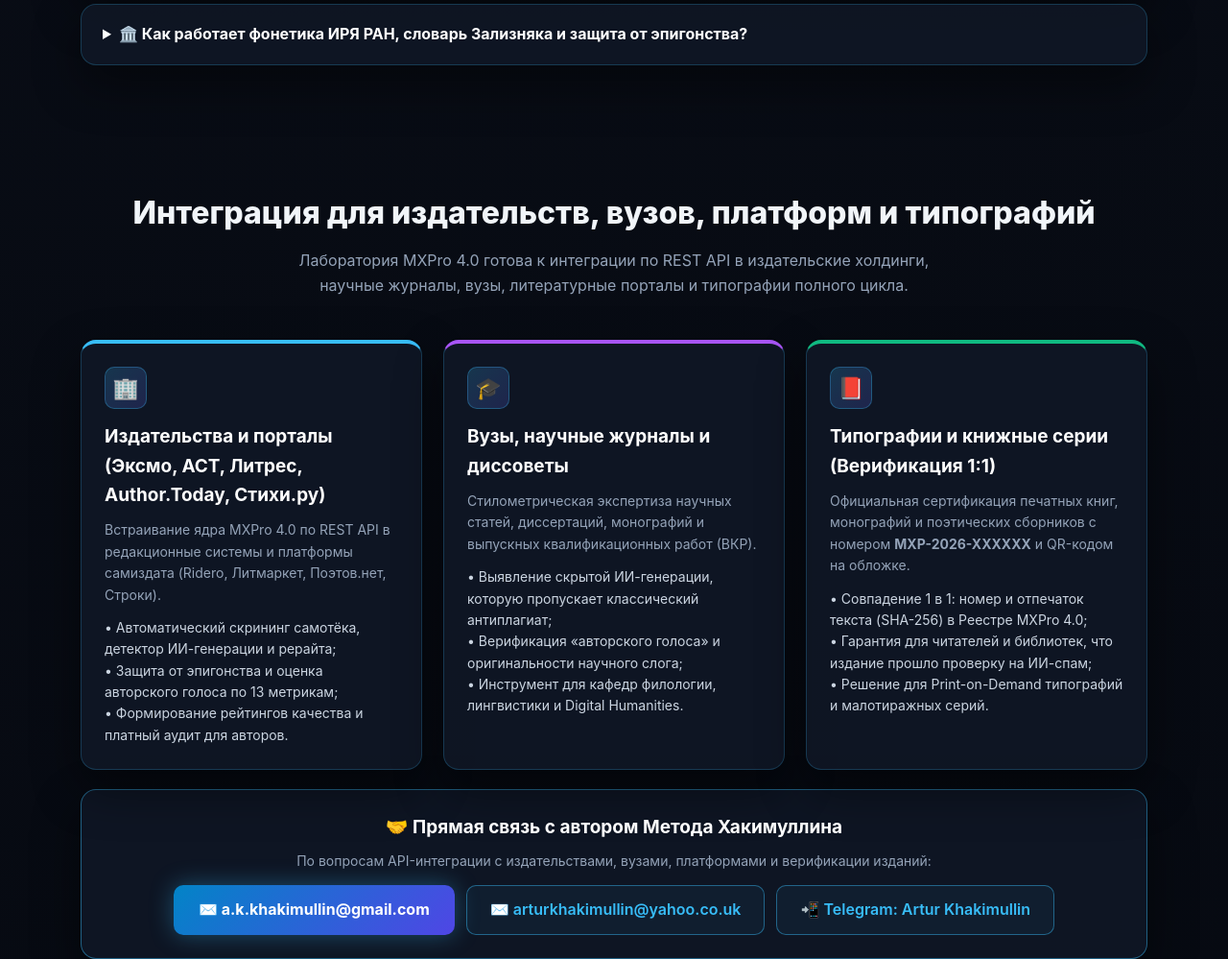
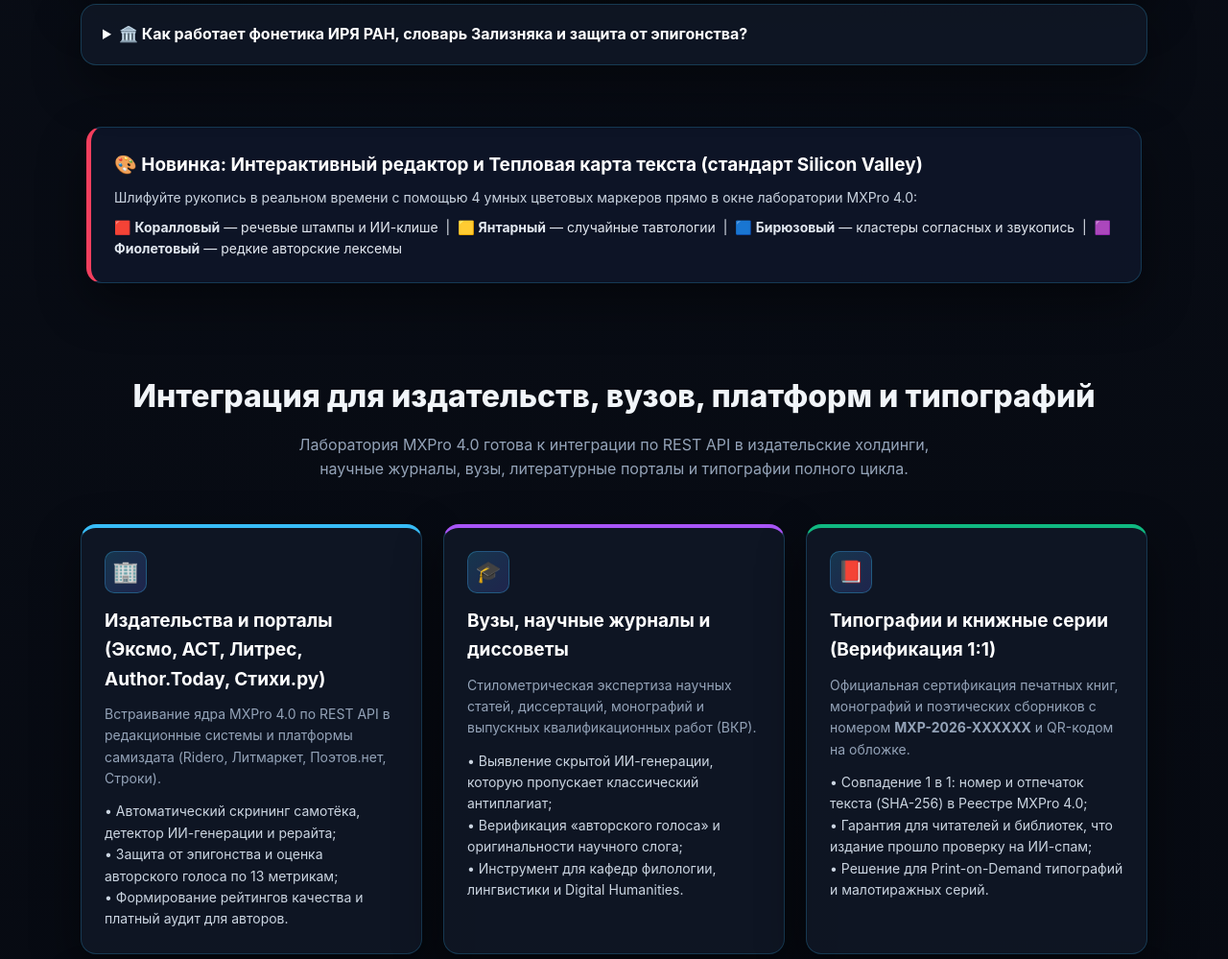
Before and after one commit to artur-khakimullin-ai/artur-khakimullin-ai.github.io, a plain HTML site: page index.html in a window 1280 px wide. Shown: the part 3660-4659 px from the top of the page at 96% size. Drawn offline with Linux system fonts and the light colour scheme.

Commit message:
Update index.html

```diff
--- a/index.html
+++ b/index.html
@@ -327,7 +327,20 @@
       </div>
     </section>
 
-        <section id="api-books">
+            <div class="glass-card" style="max-width:1100px; margin: 0 auto 28px auto; border-left: 5px solid #f43f5e; background: rgba(15,23,42,0.85);">
+      <h3 style="margin-bottom:8px;">🎨 Новинка: Интерактивный редактор и Тепловая карта текста (стандарт Silicon Valley)</h3>
+      <p style="margin-bottom:8px; color:#cbd5e1;">
+        Шлифуйте рукопись в реальном времени с помощью 4 умных цветовых маркеров прямо в окне лаборатории MXPro 4.0:
+      </p>
+      <p style="margin-bottom:0; font-size:14px; color:#e2e8f0;">
+        🟥 <b>Коралловый</b> — речевые штампы и ИИ-клише &nbsp;|&nbsp;
+        🟨 <b>Янтарный</b> — случайные тавтологии &nbsp;|&nbsp;
+        🟦 <b>Бирюзовый</b> — кластеры согласных и звукопись &nbsp;|&nbsp;
+        🟪 <b>Фиолетовый</b> — редкие авторские лексемы
+      </p>
+    </div>
+
+    <section id="api-books">
       <h2 class="sec-title">Интеграция для издательств, вузов, платформ и типографий</h2>
       <p class="sec-sub">
         Лаборатория MXPro 4.0 готова к интеграции по REST API в издательские холдинги, научные журналы, вузы, литературные порталы и типографии полного цикла.
```
